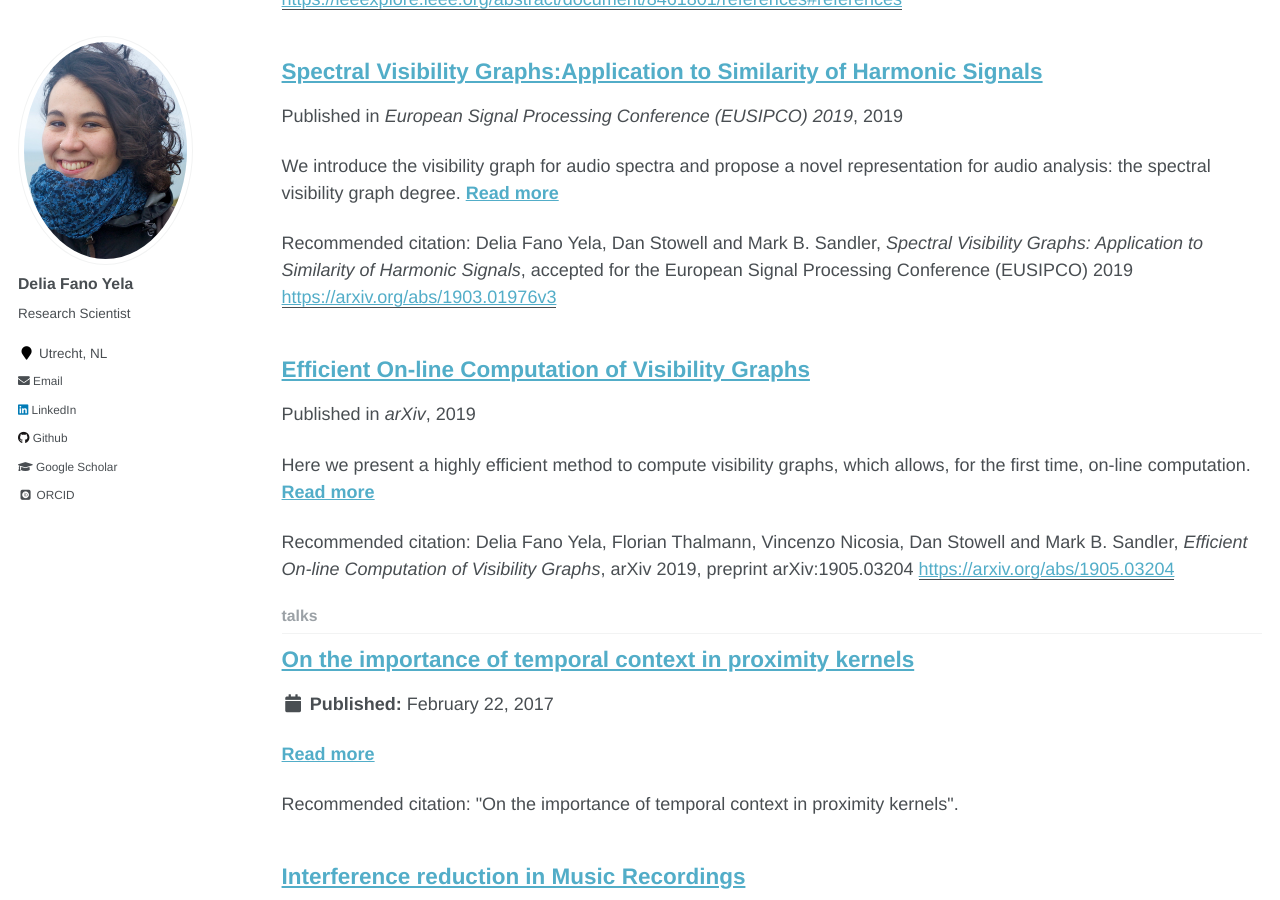
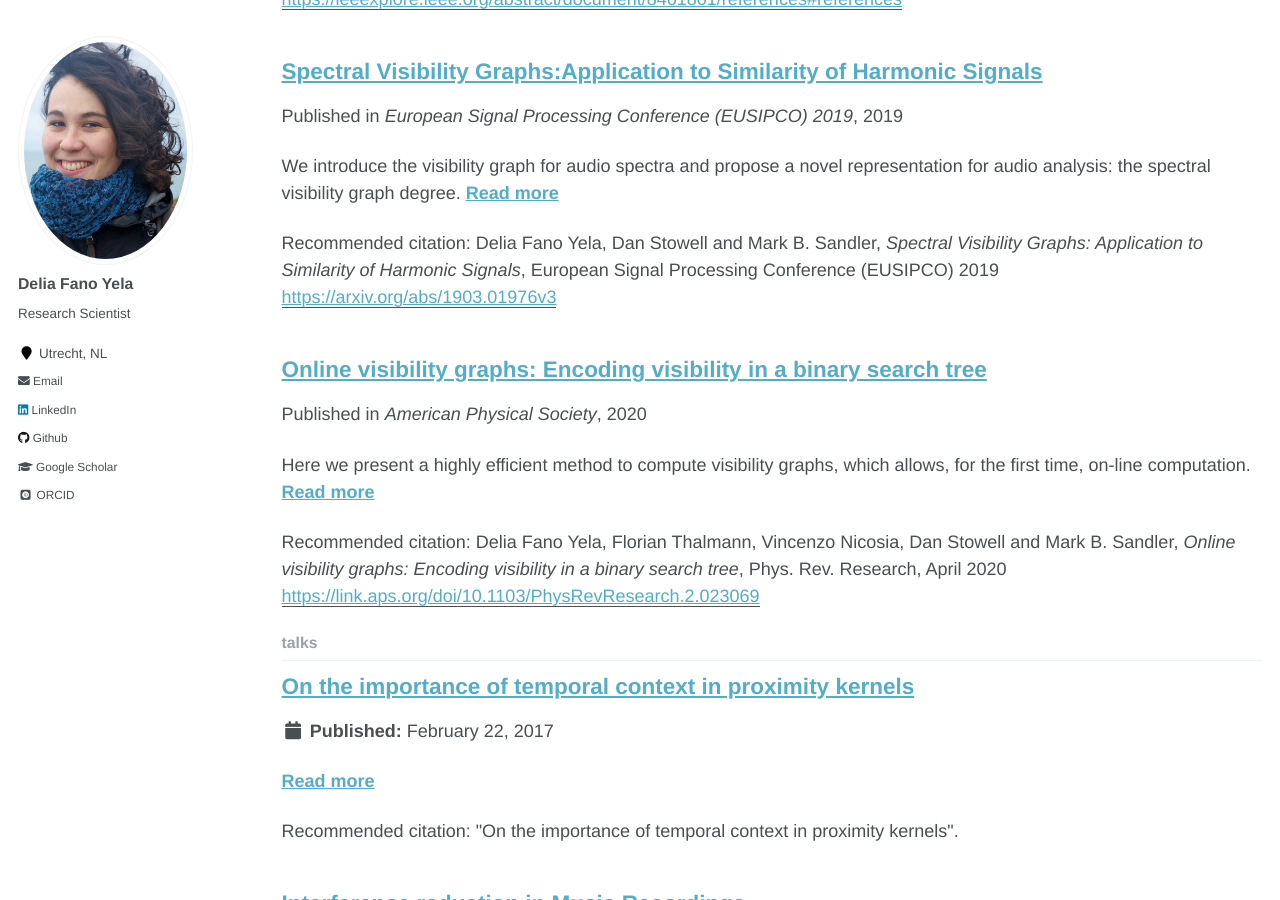
Before and after one commit to wil-j-wil/wil-j-wil2.github.io, a Jekyll site: the page built from _pages/collection-archive.html, in a window 1280 px wide and 900 px high, scrolled down 1422 px. Built offline with Jekyll 4.4.1, drawn with Linux system fonts in a browser that asks for light colours; some web fonts are replaced.

Commit message:
publication update

```diff
--- a/_publications/2019-05-03-paper-title-number-1.md
+++ b/_publications/2019-05-03-paper-title-number-1.md
@@ -8,6 +8,6 @@ date: 2019-05-03
 year: 2019
 venue: 'European Signal Processing Conference (EUSIPCO) 2019'
 paperurl: 'https://arxiv.org/abs/1903.01976v3'
-citation: 'Delia Fano Yela, Dan Stowell and Mark B. Sandler, <i>Spectral Visibility Graphs: Application to Similarity of Harmonic Signals</i>, accepted for the European Signal Processing Conference (EUSIPCO) 2019'
+citation: 'Delia Fano Yela, Dan Stowell and Mark B. Sandler, <i>Spectral Visibility Graphs: Application to Similarity of Harmonic Signals</i>, European Signal Processing Conference (EUSIPCO) 2019'
 ---
 We introduce the visibility graph for audio spectra and propose a novel representation for audio analysis: the spectral visibility graph degree.
--- a/_publications/2019-08-05-paper-title-number-2.md
+++ /dev/null
@@ -1,13 +0,0 @@
----
-title: "Efficient On-line Computation of Visibility Graphs"
-collection: publications
-permalink: /publication/2019-08-05-paper-title-number-2
-excerpt: 'Here we present a highly efficient method to compute visibility graphs, which allows, for the first time, on-line computation.'
-type: preprint
-date: 2019-08-05
-year: 2019
-venue: 'arXiv'
-paperurl: 'https://arxiv.org/abs/1905.03204'
-citation: 'Delia Fano Yela, Florian Thalmann, Vincenzo Nicosia, Dan Stowell and Mark B. Sandler, <i>Efficient On-line Computation of Visibility Graphs</i>, arXiv 2019, preprint arXiv:1905.03204'
----
-Here we present a highly efficient method to compute visibility graphs, which allows, for the first time, on-line computation.
--- /dev/null
+++ b/_publications/2020-04-23-paper-title-number-2.md
@@ -0,0 +1,13 @@
+---
+title: "Online visibility graphs: Encoding visibility in a binary search tree"
+collection: publications
+permalink: /publication/2020-04-23-paper-title-number-2
+excerpt: 'Here we present a highly efficient method to compute visibility graphs, which allows, for the first time, on-line computation.'
+type: preprint
+date: 2020-04-23
+year: 2020
+venue: 'American Physical Society'
+paperurl: 'https://link.aps.org/doi/10.1103/PhysRevResearch.2.023069'
+citation: 'Delia Fano Yela, Florian Thalmann, Vincenzo Nicosia, Dan Stowell and Mark B. Sandler, <i>Online visibility graphs: Encoding visibility in a binary search tree</i>, Phys. Rev. Research, April 2020'
+---
+Here we present a highly efficient method to compute visibility graphs, which allows, for the first time, on-line computation.
```
